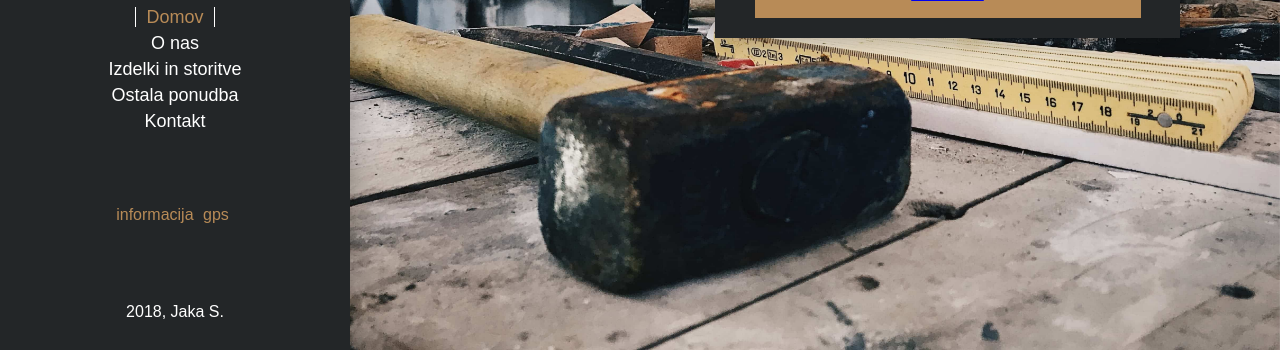
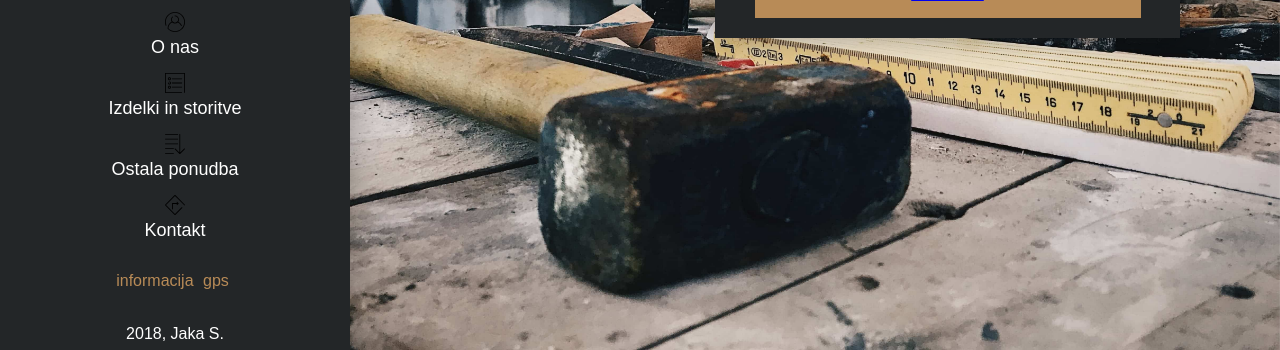
Before and after one commit to jstavanja/kamnosestvo, a plain HTML site: page index.html in a window 1280 px wide. Shown: the part 450-800 px from the top of the page. Drawn offline with nearby package versions, Linux system fonts and the light colour scheme; some packages are replaced by stand-ins of ours; a web font is replaced by a local one.

Commit message:
added navigation icons

```diff
--- a/index.html
+++ b/index.html
@@ -58,11 +58,11 @@
       <div class="links animated fadeIn">
 
         <ul id="menu">
-          <li data-menuanchor="page1"><a href="#page1">Domov</a></li>
-          <li data-menuanchor="page2"><a href="#page2">O nas</a></li>
-          <li data-menuanchor="page3"><a href="#page3">Izdelki in storitve</a></li>
-          <li data-menuanchor="page4"><a href="#page4">Ostala ponudba</a></li>
-          <li data-menuanchor="page5"><a href="#page5">Kontakt</a></li>
+          <li data-menuanchor="page1"><a href="#page1"><img src="assets/icons/home.svg">Domov</a></li>
+          <li data-menuanchor="page2"><a href="#page2"><img src="assets/icons/user.svg">O nas</a></li>
+          <li data-menuanchor="page3"><a href="#page3"><img src="assets/icons/note.svg">Izdelki in storitve</a></li>
+          <li data-menuanchor="page4"><a href="#page4"><img src="assets/icons/order.svg">Ostala ponudba</a></li>
+          <li data-menuanchor="page5"><a href="#page5"><img src="assets/icons/turn-right.svg">Kontakt</a></li>
         </ul>
       </div>
 
--- a/index.less
+++ b/index.less
@@ -74,11 +74,22 @@ body, HTML {
 
         li {
           text-align: center;
-          margin-top: 5px;
+          margin-top: 15px;
           a {
             font-size: 18px;
             color: white;
             text-decoration: none;
+            display: flex;
+            align-items: center;
+            justify-content: center;
+            flex-direction: column;
+            width: auto;
+
+            img {
+              width: 20px;
+              color: white;
+              margin-bottom: 5px;
+            }
 
             &:hover {
               color: darken(#b88b57, 20%);
```
Also changed, not shown: assets/icons/home.svg (added), assets/icons/note.svg (added), assets/icons/order.svg (added), assets/icons/turn-right.svg (added), assets/icons/user.svg (added).
